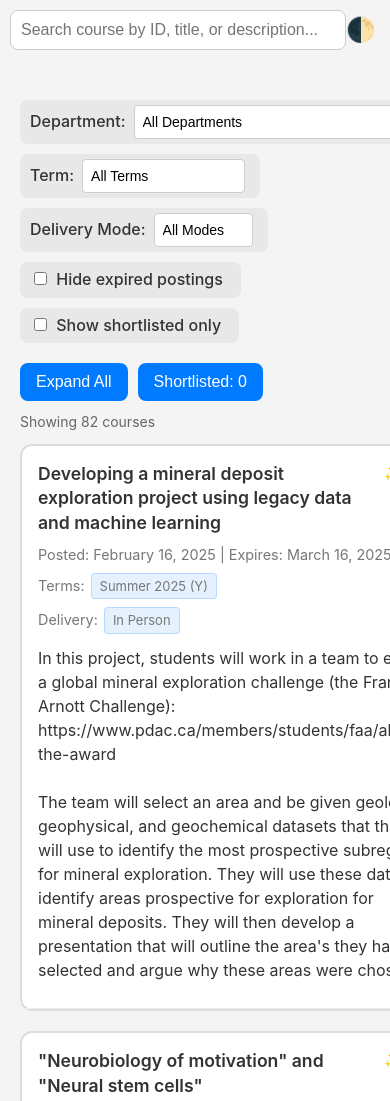
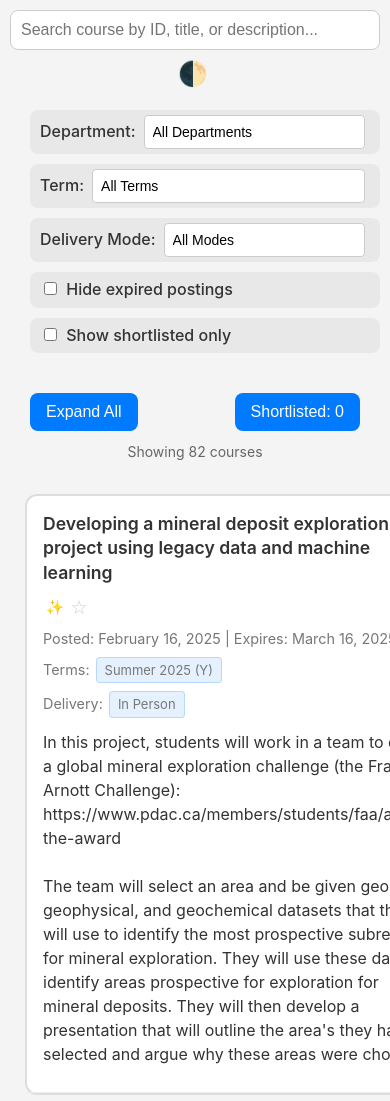
Before and after one commit to ShawnCapper/ROP-Portal, a plain HTML site: page index.html in a window 390 px wide. Shown: the top 1101 px of the page. Drawn offline with Linux system fonts and the light colour scheme.

Commit message:
Attempt to fix mobile scaling.

```diff
--- a/index.html
+++ b/index.html
@@ -5,6 +5,7 @@
     <title>ROP Course Offerings</title>
     <link rel="stylesheet" href="style.css">
     <meta name="color-scheme" content="light dark">
+    <meta name="viewport" content="width=device-width, initial-scale=1.0">
 </head>
 <body>
 <div class="header-container">
--- a/style.css
+++ b/style.css
@@ -1,3 +1,58 @@
+/* Base responsive layout */
+.header-container, .filters, .controls-container {
+    padding: 10px;
+}
+
+/* Mobile-specific styles */
+@media screen and (max-width: 768px) {
+    .header-container {
+        flex-direction: column;
+        gap: 10px;
+    }
+
+    .search-box {
+        width: 100%;
+    }
+
+    .filters {
+        flex-direction: column;
+        gap: 15px;
+    }
+
+    .filter-group {
+        width: 100%;
+    }
+
+    .filter-group select {
+        width: 100%;
+    }
+
+    .controls-container {
+        flex-direction: column;
+        align-items: stretch;
+        gap: 10px;
+    }
+
+    .expand-control {
+        display: flex;
+        justify-content: space-between;
+        width: 100%;
+    }
+
+    .course-card {
+        margin: 10px 5px;
+    }
+
+    .course-title-row {
+        flex-direction: column;
+        gap: 10px;
+    }
+
+    .button-group {
+        align-self: flex-end;
+    }
+}
+
 /* Overall Page Styling */
 body {
     margin: 100px 20px 20px 20px;
```
